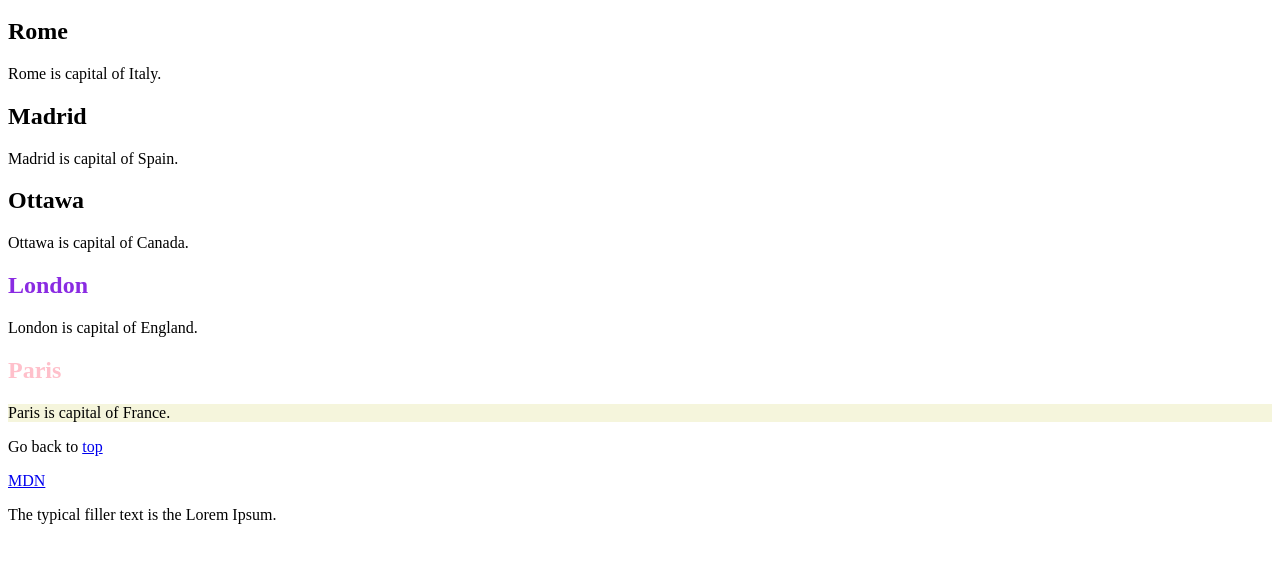
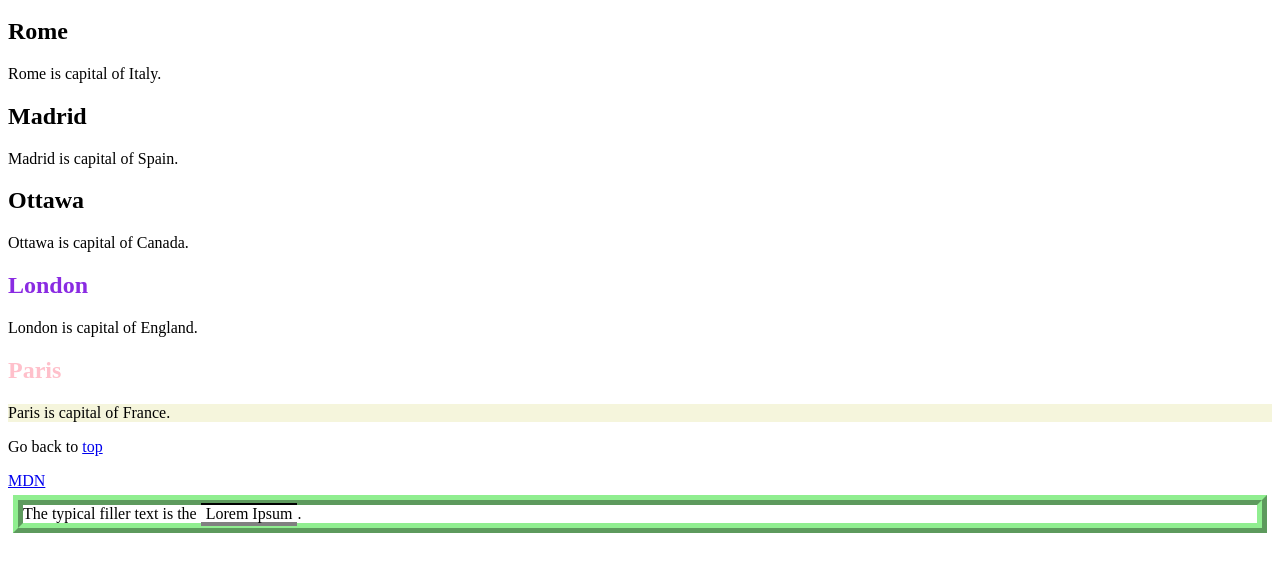
Before and after one commit to ChrisRyanTang/1620, a plain HTML site: page index.html in a window 1280 px wide. Shown: the part 100-672 px from the top of the page. Drawn offline with Linux system fonts and the light colour scheme.

Commit message:
box model practice on paragraph with span

```diff
--- a/css/stylesheet.css
+++ b/css/stylesheet.css
@@ -14,6 +14,14 @@ html {
     scroll-behavior: smooth;
 }
 
-.lorem {
+#lorem {
+    padding-left: 5px;
+    padding-right: 5px;
+    border-top: solid black 2px;
+    border-bottom: solid gray 4px;
+}
 
+#paragraph {
+    border: 10px lightgreen ridge;
+    margin: 5px;
 }
--- a/index.html
+++ b/index.html
@@ -20,6 +20,6 @@
 
     <p>Go back to <a href="#capital-top">top</a></p>
     <a href="https://en.wikipedia.org/wiki/Martyrs%27_Day_(India)#23_March">MDN</a>
-    <p id="lorem">The typical filler text is the <span>Lorem Ipsum</span>.</p>
+    <p id="paragraph">The typical filler text is the <span id="lorem">Lorem Ipsum</span>.</p>
   </body>
 </html>
```
